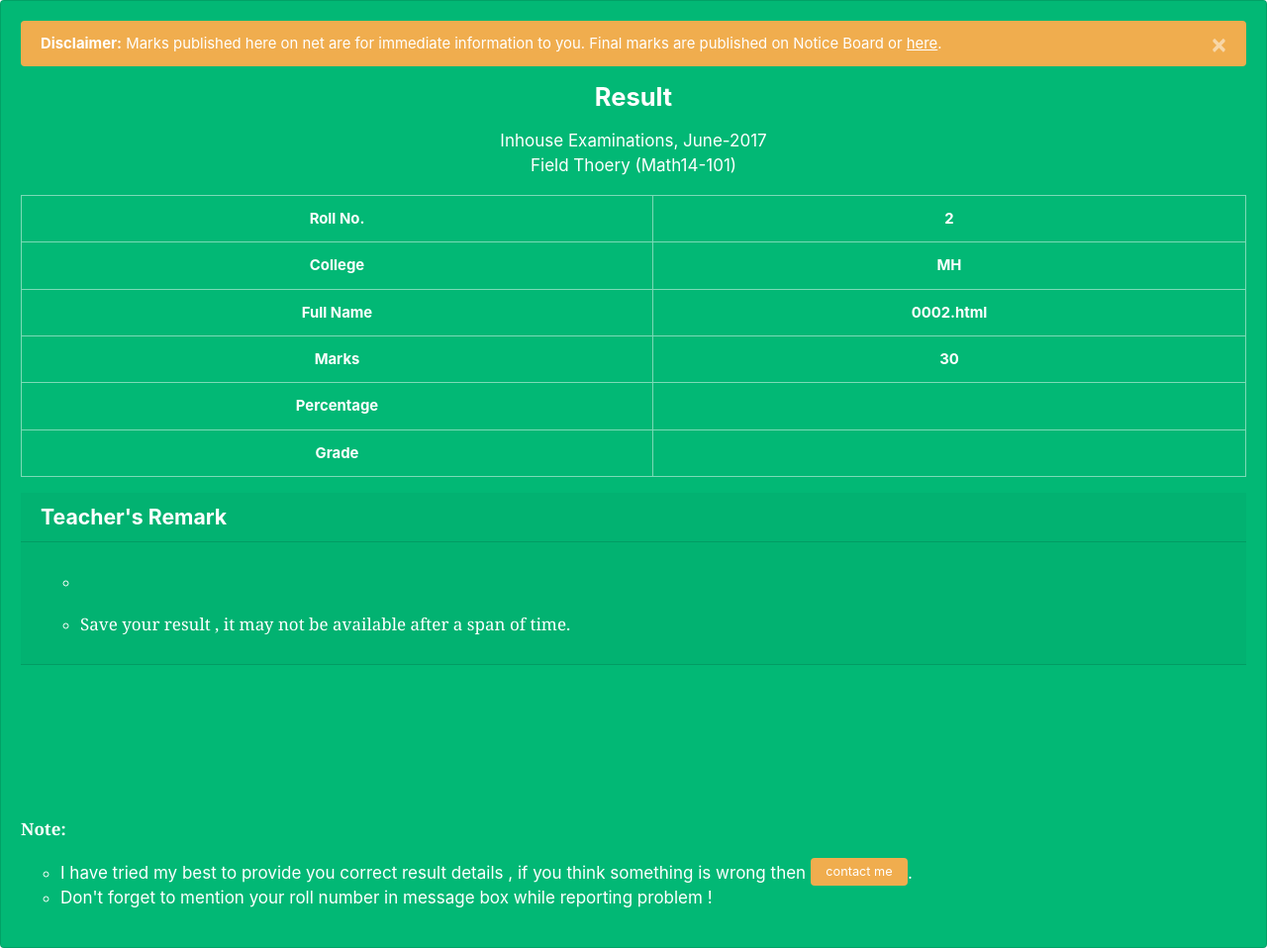
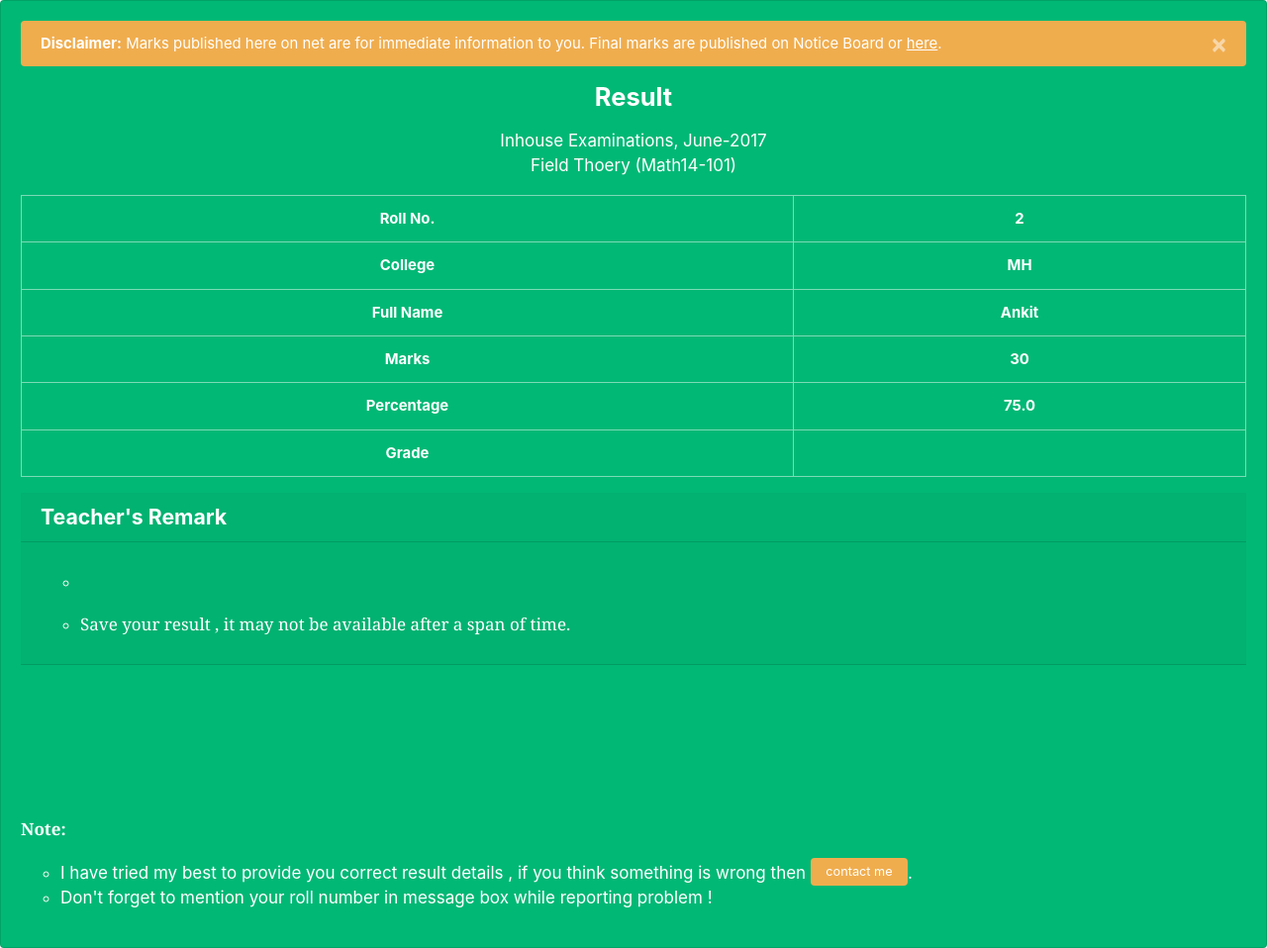
Before and after one commit to sirkapil/publish, a Jekyll site: the page built from inhouse/result/0002.html, in a window 1280 px wide. Shown: the whole page at 99% size. Built offline with Jekyll 4.4.1, drawn with Linux system fonts in a browser that asks for light colours; nearby versions of some CDN libraries.

Commit message:
Mr Hyde was here …

```diff
--- a/_layouts/marksheet.html
+++ b/_layouts/marksheet.html
@@ -18,8 +18,13 @@ th {
 <script src="https://maxcdn.bootstrapcdn.com/bootstrap/3.3.7/js/bootstrap.min.js"></script>
   </head>
   <body>
-{% assign marks = '{{ page.marks }}' %}
-
+{% capture marks %}
+{{ page.marks }}
+{% endcapture %}
+{% capture roll %}
+{{ page.roll }}
+{% endcapture %}
+{% assign percentage = marks | times: 2.5 %}
 
 <div class="card text-white bg-success">
 <div class="card-body">
@@ -31,7 +36,7 @@ th {
 <tbody>
 <tr class="table-success">
 <th>Roll No.</th>
-<th>{{ page.roll }}</th>
+<th>{{ roll }}</th>
 </tr>
 <tr class="table-success">
 <th>College</th>
@@ -39,7 +44,7 @@ th {
 </tr>
 <tr class="table-success">
 <th>Full Name</th>
-<th>{{ page.name }}</th>
+<th>{{ page.fullname }}</th>
 </tr>
 <tr class="table-success">
 <th>Marks</th>
--- a/inhouse/result/0002.html
+++ b/inhouse/result/0002.html
@@ -1,7 +1,7 @@
 ---
 layout: marksheet
 roll: 0002
-name: Ankit
+fullname: Ankit
 college: MH
 marks: 30
 ---
```
